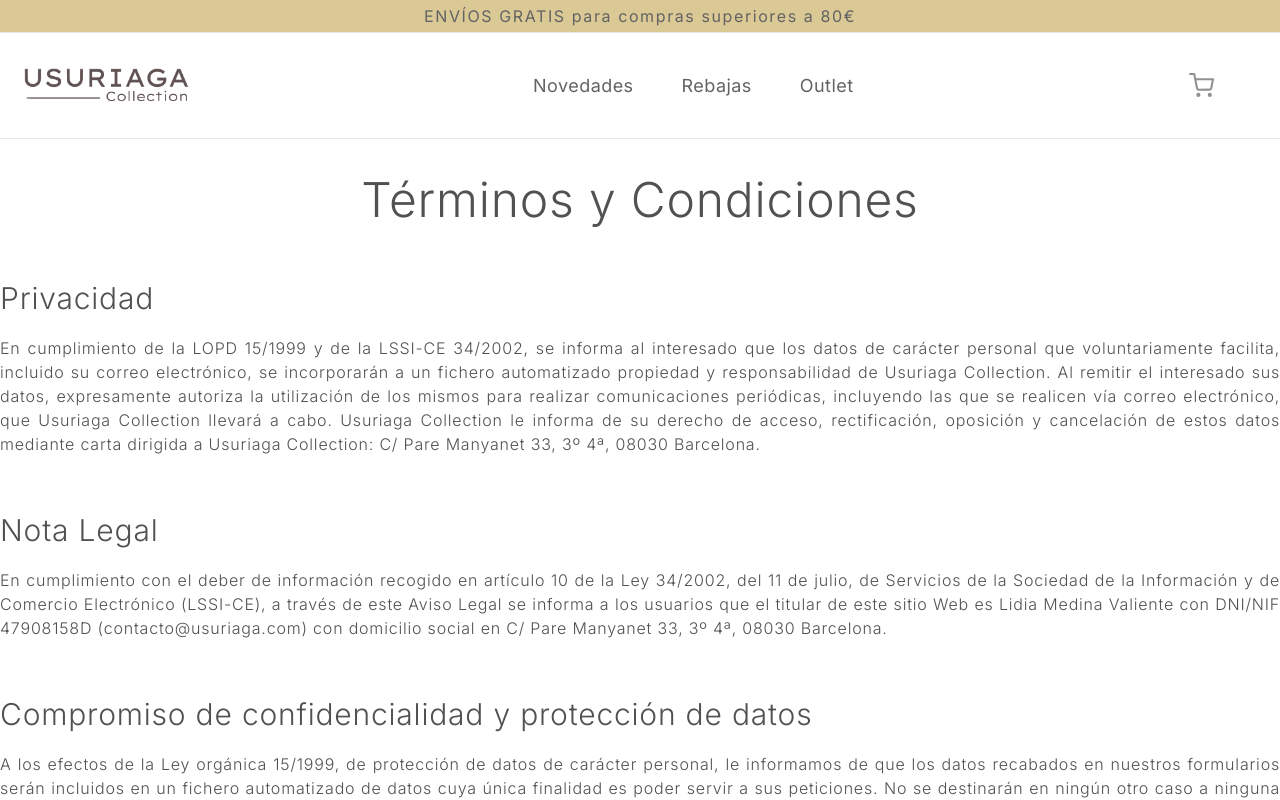
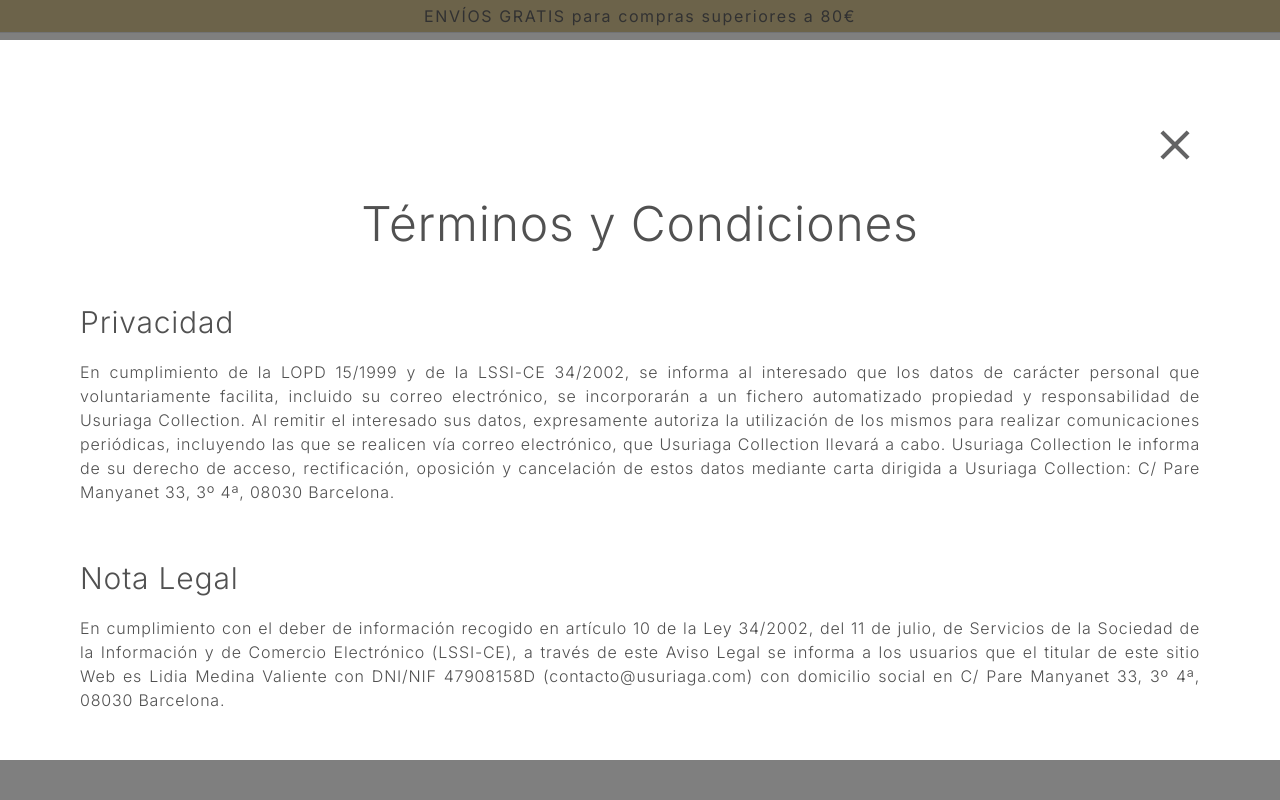
Before and after one commit to maildedani99/usuriaga-next, a Next.js app: page /terms in a window 1280 px wide. Shown: the top 800 px of the page. Built offline with nearby package versions, Linux system fonts and the light colour scheme; no server answers.

Commit message:
legals modal

```diff
--- a/src/app/components/SummaryCart.js
+++ b/src/app/components/SummaryCart.js
@@ -18,7 +18,6 @@
 
   const envio = totalPrice >= 80 ? 0 : 3.90;
 
-  const ivaRate = 1.21;
 
   const getPaymentData = () => {
     const amount = cartItems?.map(item => item.price * item.quantity).reduce((a, b) => a + b, 0);
@@ -61,7 +60,7 @@
               <span className="uppercase text-lg ">total</span>
             </div>
             <div>
-              <span>{totalPrice ? ((totalPrice * ivaRate) + totalPrice + envio).toFixed(2) : "0.00"} €</span>
+              <span>{totalPrice ? (totalPrice + envio).toFixed(2) : "0.00"} €</span>
             </div>
           </div>
           <div className="flex w-5/6 p-8 mx-auto mt-16">
--- a/src/app/legals/page.js
+++ b/src/app/legals/page.js
@@ -1,11 +1,13 @@
+import CloseModalIcon from "../components/CloseModalIcon";
 import Modal from "../components/Modal";
 
 export default function Legals() {
   return (
     <Modal>
-
-    <div className="flex flex-col container mx-auto w-full mt-44 justify-center tracking-wider  font-light		text-[#515151]">
-      <h2 className="text-5xl mx-auto">Aviso Legal y Privacidad</h2>
+      <div className="relative">
+       <CloseModalIcon  />
+    <div className=" flex flex-col container mx-auto w-full justify-center tracking-wider  font-light		text-[#515151]">
+      <h2 className="text-5xl mx-auto mt-20">Aviso Legal y Privacidad</h2>
       <h3 className="text-3xl mt-14">Privacidad</h3>
       <p className="text-justify mt-5">
         En cumplimiento de la LOPD 15/1999 y de la LSSI-CE 34/2002, se informa
@@ -54,6 +56,8 @@
         comunicación de sus datos a Usuriaga Collection.
       </p>
     </div>
+    </div>
+
     </Modal>
 
   );
--- a/src/app/terms/page.js
+++ b/src/app/terms/page.js
@@ -1,56 +1,64 @@
+import CloseModalIcon from "../components/CloseModalIcon";
+import Modal from "../components/Modal";
 
-export default function Terms () {
+export default function Terms() {
+  return (
+    <Modal>
+      <div className="relative">
+        <CloseModalIcon />
 
-    return (
-        <div className="flex flex-col container mx-auto w-full mt-44 justify-center tracking-wider  font-light		text-[#515151]">
-      <h2 className="text-5xl mx-auto">Términos y Condiciones</h2>
+        <div className="flex flex-col container mx-auto w-full justify-center tracking-wider  font-light		text-[#515151]">
+          <h2 className="text-5xl mx-auto mt-20">Términos y Condiciones</h2>
           <h3 className="text-3xl mt-14">Privacidad</h3>
           <p className="text-justify mt-5">
-        En cumplimiento de la LOPD 15/1999 y de la LSSI-CE 34/2002, se informa
-        al interesado que los datos de carácter personal que voluntariamente
-        facilita, incluido su correo electrónico, se incorporarán a un fichero
-        automatizado propiedad y responsabilidad de Usuriaga Collection. Al
-        remitir el interesado sus datos, expresamente autoriza la utilización de
-        los mismos para realizar comunicaciones periódicas, incluyendo las que
-        se realicen vía correo electrónico, que Usuriaga Collection llevará a
-        cabo. Usuriaga Collection le informa de su derecho de acceso,
-        rectificación, oposición y cancelación de estos datos mediante carta
-        dirigida a Usuriaga Collection: C/ Pare Manyanet 33, 3º 4ª, 08030
-        Barcelona.{" "}
+            En cumplimiento de la LOPD 15/1999 y de la LSSI-CE 34/2002, se
+            informa al interesado que los datos de carácter personal que
+            voluntariamente facilita, incluido su correo electrónico, se
+            incorporarán a un fichero automatizado propiedad y responsabilidad
+            de Usuriaga Collection. Al remitir el interesado sus datos,
+            expresamente autoriza la utilización de los mismos para realizar
+            comunicaciones periódicas, incluyendo las que se realicen vía correo
+            electrónico, que Usuriaga Collection llevará a cabo. Usuriaga
+            Collection le informa de su derecho de acceso, rectificación,
+            oposición y cancelación de estos datos mediante carta dirigida a
+            Usuriaga Collection: C/ Pare Manyanet 33, 3º 4ª, 08030 Barcelona.{" "}
           </p>
           <h3 className="text-3xl mt-14">Nota Legal</h3>
           <p className="text-justify mt-5">
-        En cumplimiento con el deber de información recogido en artículo 10 de
-        la Ley 34/2002, del 11 de julio, de Servicios de la Sociedad de la
-        Información y de Comercio Electrónico (LSSI-CE), a través de este Aviso
-        Legal se informa a los usuarios que el titular de este sitio Web es
-        Lidia Medina Valiente con DNI/NIF 47908158D (contacto@usuriaga.com) con
-        domicilio social en C/ Pare Manyanet 33, 3º 4ª, 08030 Barcelona.
+            En cumplimiento con el deber de información recogido en artículo 10
+            de la Ley 34/2002, del 11 de julio, de Servicios de la Sociedad de
+            la Información y de Comercio Electrónico (LSSI-CE), a través de este
+            Aviso Legal se informa a los usuarios que el titular de este sitio
+            Web es Lidia Medina Valiente con DNI/NIF 47908158D
+            (contacto@usuriaga.com) con domicilio social en C/ Pare Manyanet 33,
+            3º 4ª, 08030 Barcelona.
           </p>
           <h3 className="text-3xl mt-14">
             Compromiso de confidencialidad y protección de datos
           </h3>
           <p className="text-justify mt-5">
             A los efectos de la Ley orgánica 15/1999, de protección de datos de
-        carácter personal, le informamos de que los datos recabados en nuestros
-        formularios serán incluidos en un fichero automatizado de datos cuya
-        única finalidad es poder servir a sus peticiones. No se destinarán en
-        ningún otro caso a ninguna otra finalidad, ni se entregarán en ningún
-        caso a terceras partes, de acuerdo con los principios de protección de
-        datos de carácter personal de la LORTAD (Ley orgánica 15/1999, de 13 de
-        diciembre).
+            carácter personal, le informamos de que los datos recabados en
+            nuestros formularios serán incluidos en un fichero automatizado de
+            datos cuya única finalidad es poder servir a sus peticiones. No se
+            destinarán en ningún otro caso a ninguna otra finalidad, ni se
+            entregarán en ningún caso a terceras partes, de acuerdo con los
+            principios de protección de datos de carácter personal de la LORTAD
+            (Ley orgánica 15/1999, de 13 de diciembre).
           </p>
           <h3 className="text-3xl mt-14">
             Derecho de oposición, corrección y actualización de datos
           </h3>
           <p className="text-justify mt-5">
             “Según el art. 5 de la Ley Orgánica 15/99 de Protección de Datos de
-        Carácter Personal, a la persona física titular de los datos requeridos
-        en este documento se le informa de la existencia de una base de datos
-        propiedad de Usuriaga Collection, de la cual formará parte. Por medio
-        del envío de nuestros formularios, vd. consiente expresamente la
-        comunicación de sus datos a Usuriaga Collection.
+            Carácter Personal, a la persona física titular de los datos
+            requeridos en este documento se le informa de la existencia de una
+            base de datos propiedad de Usuriaga Collection, de la cual formará
+            parte. Por medio del envío de nuestros formularios, vd. consiente
+            expresamente la comunicación de sus datos a Usuriaga Collection.
           </p>
         </div>
-    )
+      </div>
+    </Modal>
+  );
 }
```
Lines whose indentation alone changed are shown as unchanged.
